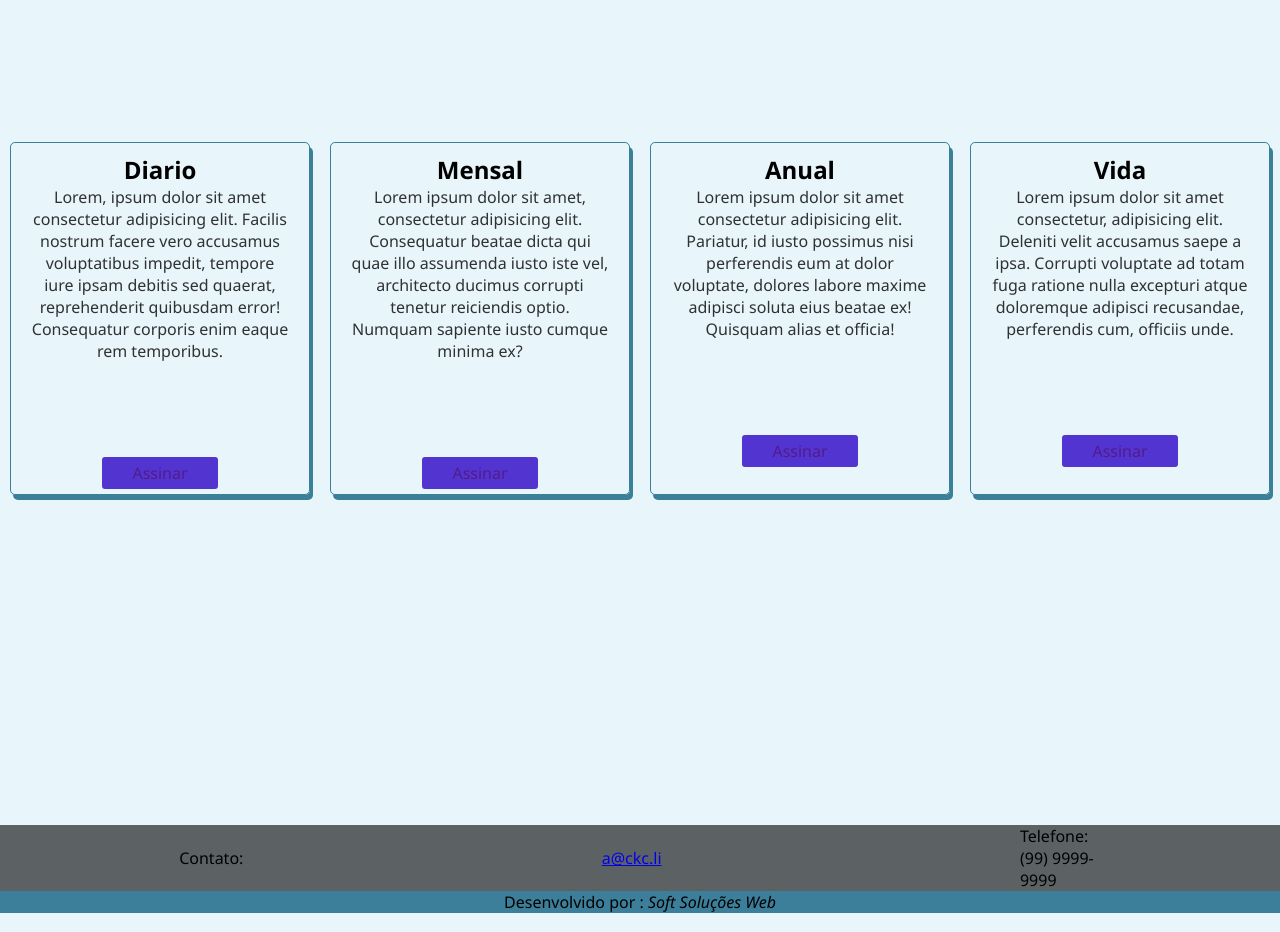
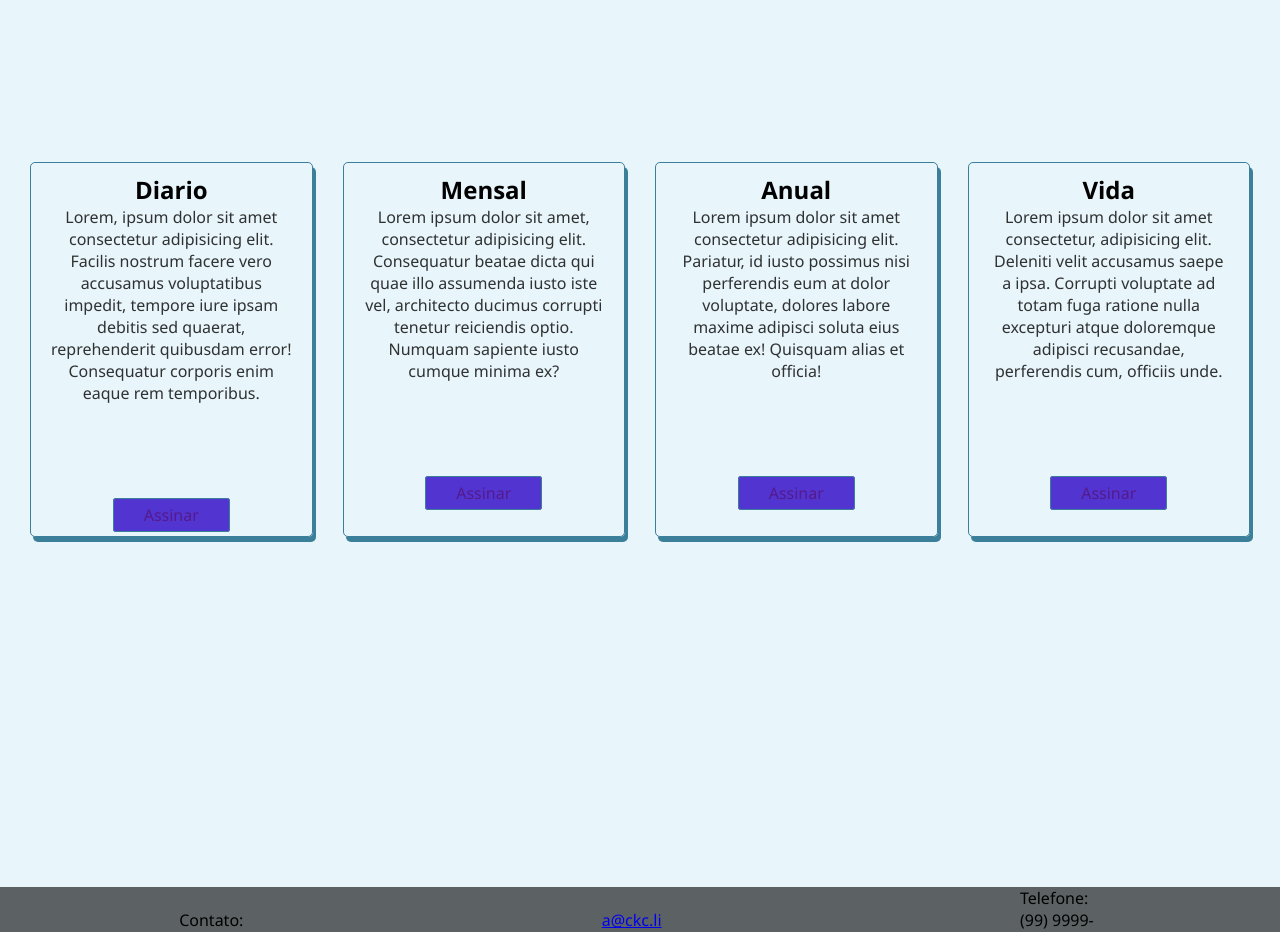
Before and after one commit to Numb4r/trabalhopw1, a plain HTML site: page index.html in a window 1280 px wide. Shown: the part 1300-2232 px from the top of the page. Drawn offline with Linux system fonts and the light colour scheme; files whose address does not match are found by name.

Commit message:
agora os cards possuem gap em vez de usar margin entre eles

```diff
--- a/style/index.css
+++ b/style/index.css
@@ -1,3 +1,9 @@
+.emp{
+    text-decoration: none;
+    background-color: transparent;
+    font-style: italic;
+    color: white
+}
 .sobre{
     text-align: center;
     background: url("../img/money.jpg");
@@ -17,17 +23,13 @@
     margin-bottom: 20px;
 }
 
-.emp{
-    text-decoration: none;
-    background-color: transparent;
-    font-style: italic;
-    color: white
-}
 .planos{
-    /* display: inline-flex; */
+
     display: grid;
     grid-template-columns: 1fr 1fr 1fr 1fr;
+    gap:30px;
     margin: 20em 0 ;
+    padding:30px;
 }
 .plano-description{
     color:rgba(0, 0, 0, 0.8);
@@ -38,21 +40,18 @@
     border: 1px solid var(--secondary-background);
     box-shadow: 3px 5px var(--secondary-background);
     min-height: 300px;
-
     border-radius: 5px;
-    margin: 10px 3%;
     text-align: center;
     padding:  10px 20px;
-    transition: 1s;
+    transition: 1s ;
 }
 .plano-box:hover{
     box-shadow: 10px 15px var(--secondary-background);
-
 }
 .plano-box a{
     text-decoration: none;
     margin: 10px 10px;
-    /* border: 1px var(--secondary-background) solid;   */
+    border: 1px var(--secondary-background) solid;
     padding: 5px 30px;
     /* width: 100%;
     height: 100%; */
```
